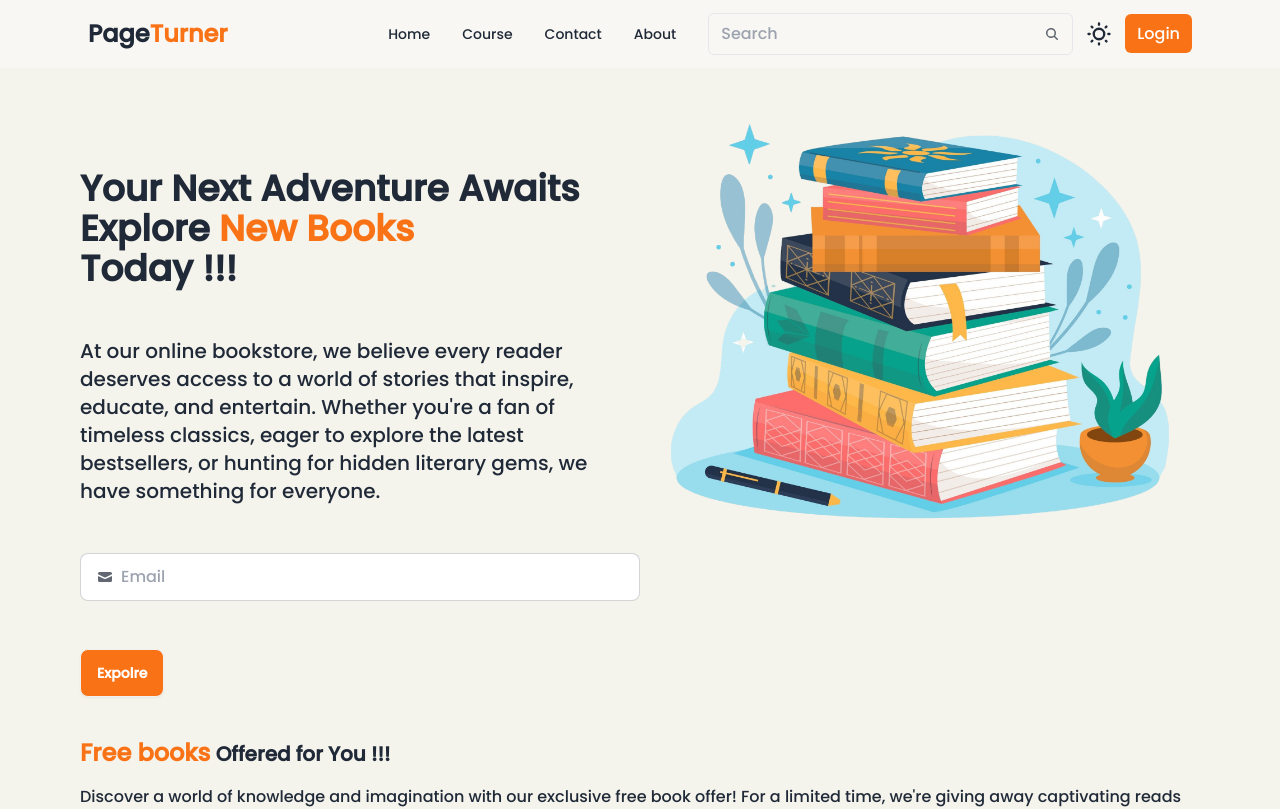
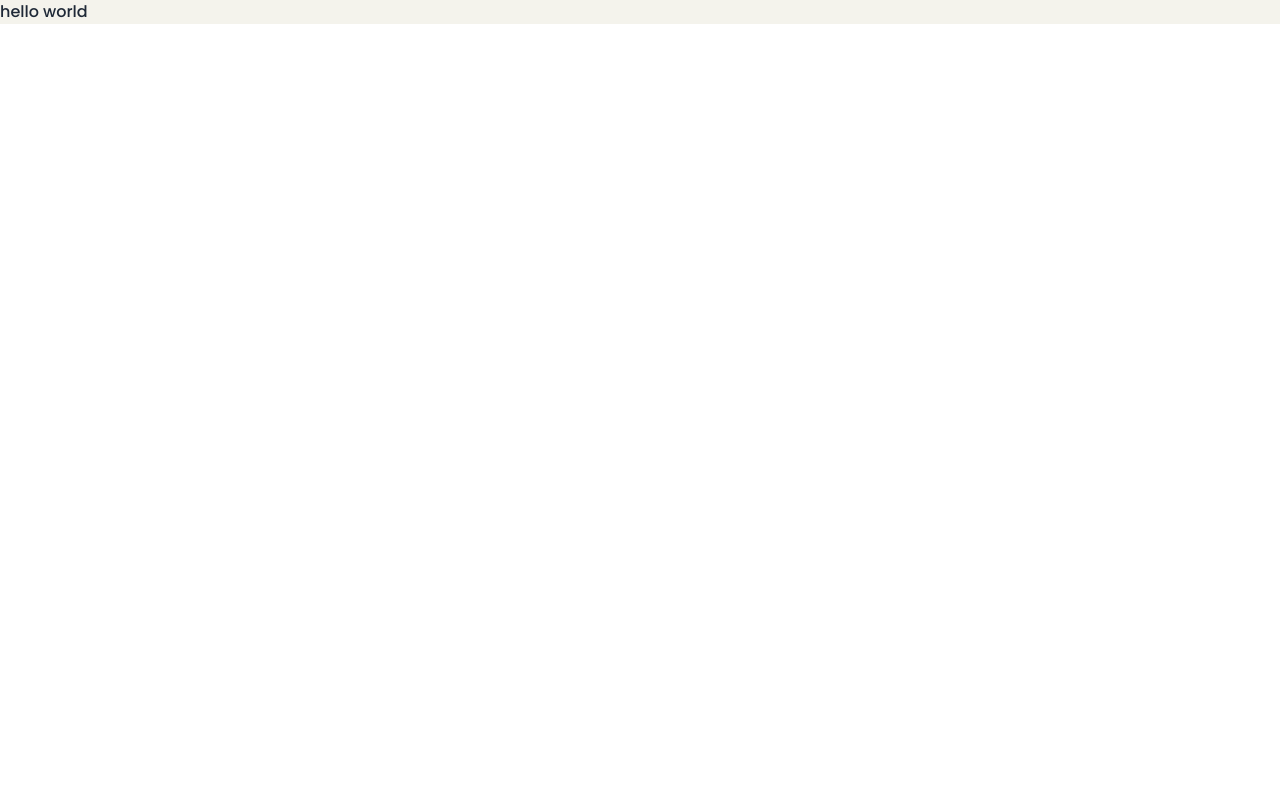
Before and after one commit to vaishu249/book-store-website, a React (Vite) app in the folder Frontend/: page /course in a window 1280 px wide. Shown: the top 809 px of the page. Built offline with nearby package versions, Linux system fonts and the light colour scheme.

Commit message:
Created routes

```diff
--- a/Frontend/package.json
+++ b/Frontend/package.json
@@ -12,6 +12,7 @@
   "dependencies": {
     "react": "^18.3.1",
     "react-dom": "^18.3.1",
+    "react-router-dom": "^6.26.2",
     "react-slick": "^0.30.2",
     "slick-carousel": "^1.8.1"
   },
--- a/Frontend/src/App.jsx
+++ b/Frontend/src/App.jsx
@@ -1,15 +1,14 @@
 import React from 'react'
-import Navbar from './Components/Navbar'
-import Banner from './Components/Banner'
-import Footer from './Components/Footer'
-import Freebook from './Components/Freebook'
+import Home from './Home/Home'
+import Course from './Components/Course';
+import { Route, Routes } from "react-router-dom";
 const App = () => {
   return (
     <div >
-      <Navbar/>
-      <Banner/>
-      <Freebook/>
-      <Footer/>
+      <Routes>
+        <Route path="/" element={<Home/>}/>
+        <Route path="/course" element={<Course />}/>
+      </Routes>
     </div>
   )
 }
--- /dev/null
+++ b/Frontend/src/Components/Course.jsx
@@ -0,0 +1,11 @@
+import React from 'react'
+
+const Course = () => {
+  return (
+    <div>
+      hello world
+    </div>
+  )
+}
+
+export default Course
--- a/Frontend/src/Components/Navbar.jsx
+++ b/Frontend/src/Components/Navbar.jsx
@@ -3,8 +3,8 @@ import React, { useEffect, useState } from 'react'
 const Navbar = () => {
     const navItems = (
         <>
-            <li><a>Home</a></li>
-            <li><a>Course</a></li>
+            <li><a href='/'>Home</a></li>
+            <li><a href='/course'>Course</a></li>
             <li><a>Contact</a></li>
             <li><a>About</a></li>
         </>
--- /dev/null
+++ b/Frontend/src/Courses/Courses.jsx
@@ -0,0 +1,11 @@
+import React from 'react'
+
+const Courses = () => {
+  return (
+    <div>
+
+    </div>
+  )
+}
+
+export default Courses
--- /dev/null
+++ b/Frontend/src/Home/Home.jsx
@@ -0,0 +1,17 @@
+import React from 'react'
+import Navbar from "../Components/Navbar";
+import Banner from "../Components/Banner";
+import Freebook from "../Components/Freebook";
+import Footer from "../Components/Footer";
+const Home = () => {
+  return (
+    <>
+      <Navbar/>
+      <Banner/>
+      <Freebook/>
+      <Footer/>
+    </>
+  )
+}
+
+export default Home
--- a/Frontend/src/main.jsx
+++ b/Frontend/src/main.jsx
@@ -2,9 +2,10 @@ import { StrictMode } from 'react'
 import { createRoot } from 'react-dom/client'
 import App from './App.jsx'
 import './index.css'
+import { BrowserRouter } from 'react-router-dom'
 
 createRoot(document.getElementById('root')).render(
-  <StrictMode>
+    <BrowserRouter>
     <App />
-  </StrictMode>,
+    </BrowserRouter>
 )
```
Also changed, not shown: 1 other file (tests, documents, lock files or other folders).
